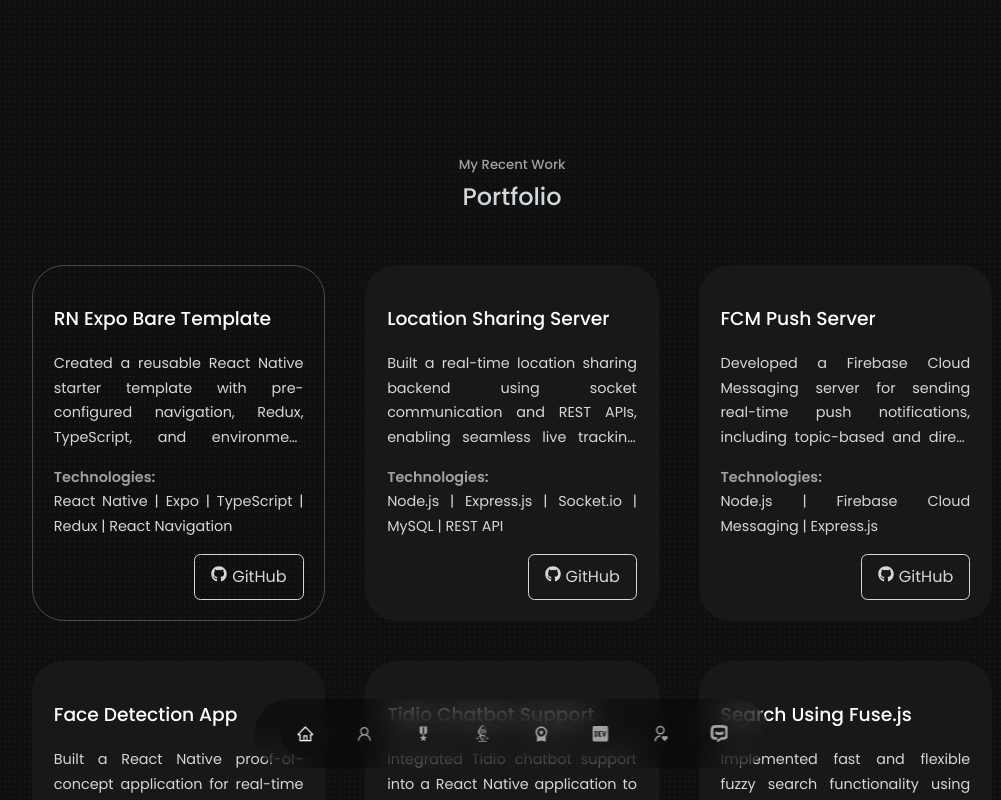
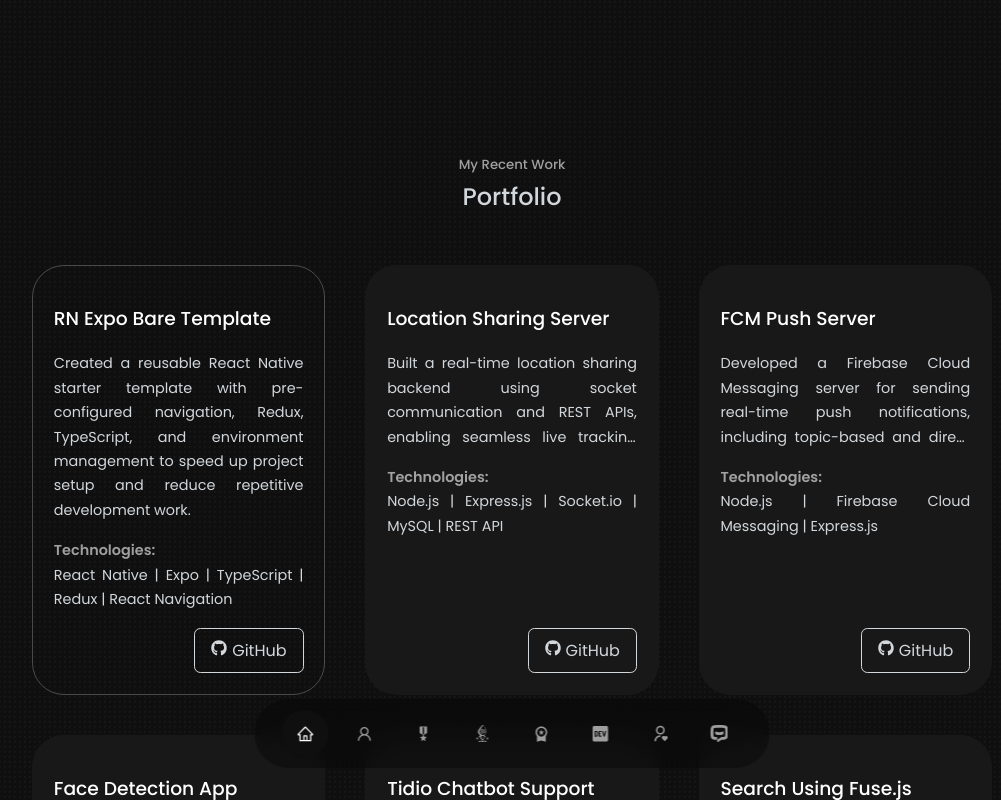
Before and after one commit to dainyjose/my-portfolio, a React (Vite) app: page / in a window 1280 px wide. In both pictures the pointer is over the element 306 px from the left and 2236 px from the top of the page. Shown: the part 1836-2636 px from the top of the page, without its empty margins (128-1129 px from the left). Built offline with nearby package versions, Linux system fonts and the light colour scheme.

Commit message:
style: add hover expansion for portfolio project descriptions

```diff
--- a/src/components/Portfolio/Portfolio.css
+++ b/src/components/Portfolio/Portfolio.css
@@ -47,6 +47,10 @@
   min-height: calc(1.5em * 4);
 }
 
+.portfolio__item:hover p {
+  -webkit-line-clamp: unset;
+  overflow: visible;
+}
 .portfolio__item-content p strong,
 .portfolio__item-content p:last-of-type {
   display: -webkit-box;
```
